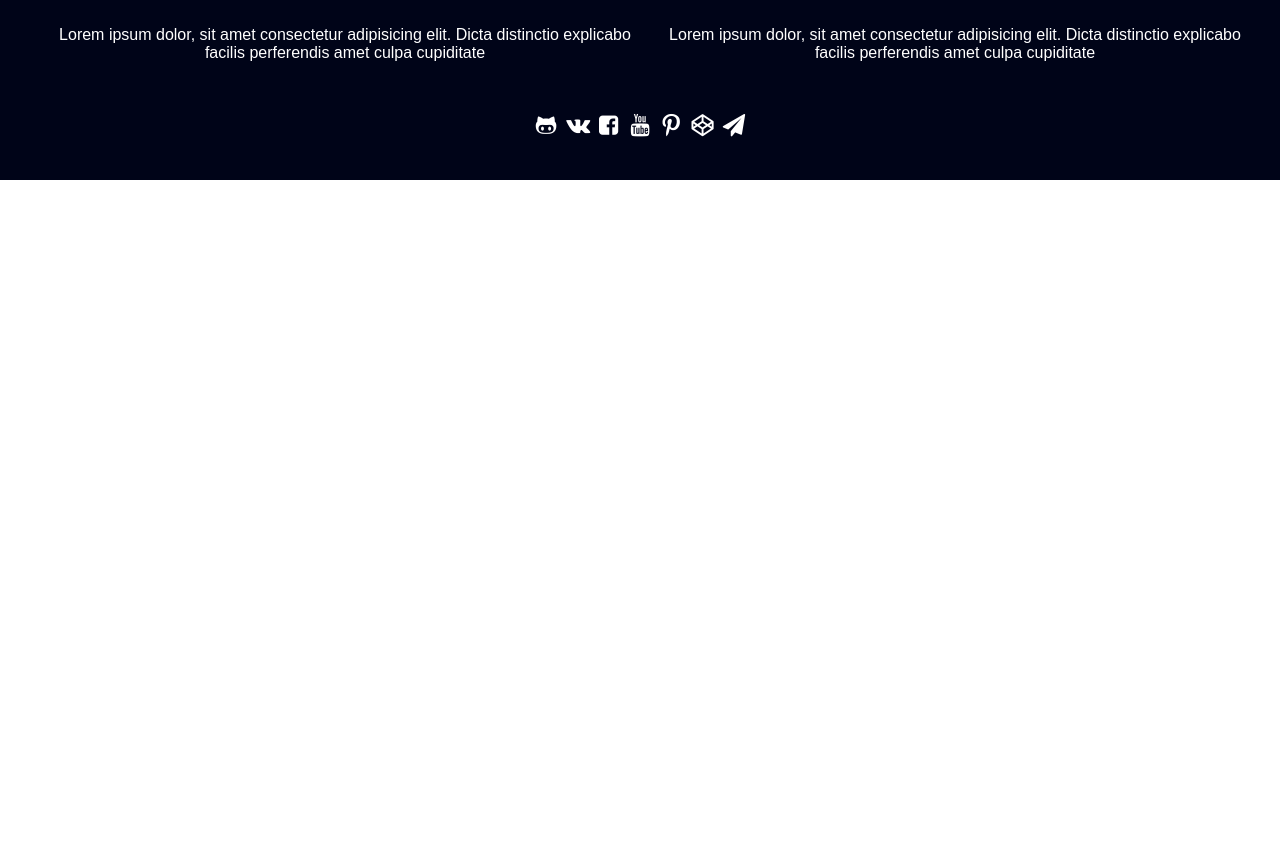
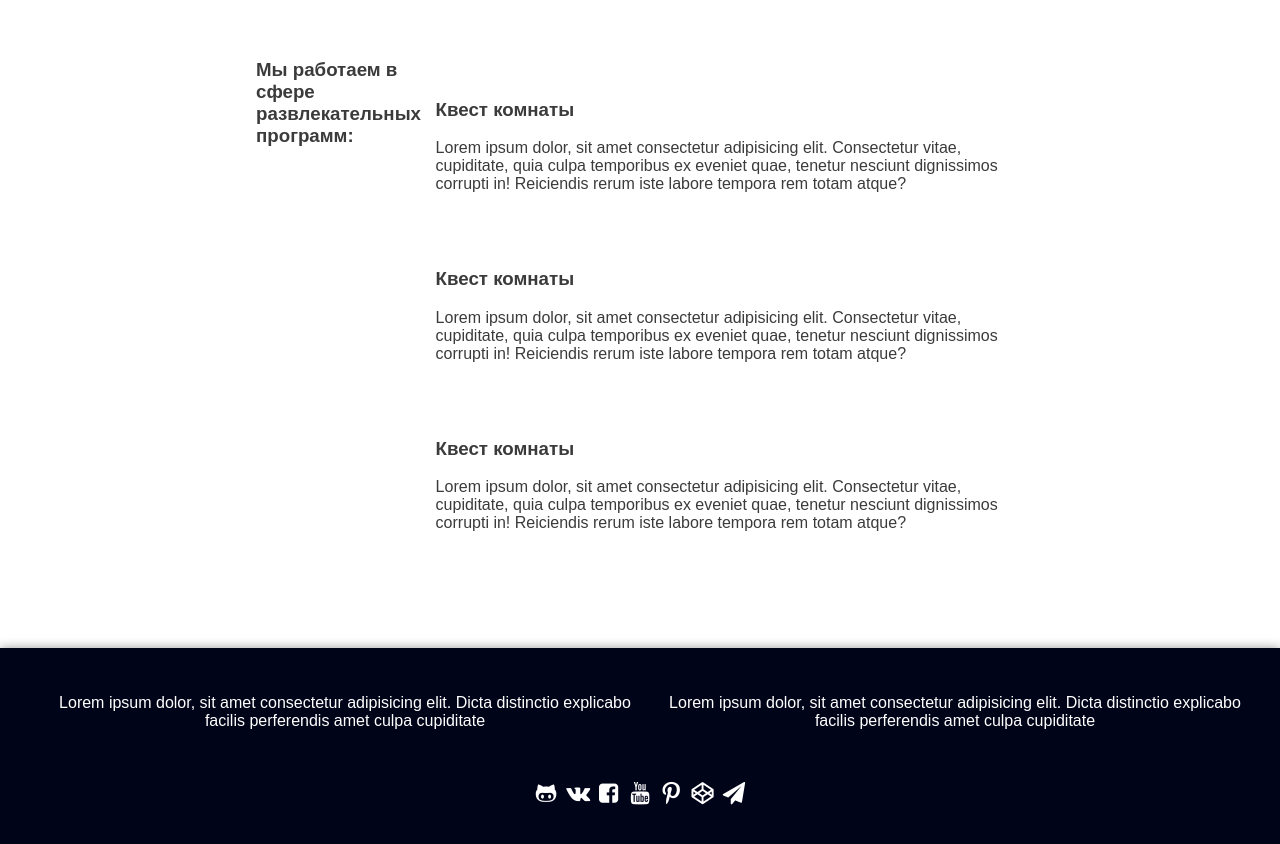
Before and after one commit to Nurjigit-Melis-uulu/KWESTU.com, a plain HTML site: page index.html in a window 1280 px wide. Shown: the part 1260-2104 px from the top of the page. Before the commit the page ends 1440 px from the top, so only its background shows below. Drawn offline with Linux system fonts and the light colour scheme.

Commit message:
add carousel to html

```diff
--- a/index.html
+++ b/index.html
@@ -58,6 +58,44 @@
           </div>
         </article>
       </div>
+      <div class="content">
+        <h3>Мы работаем в сфере развлекательных программ:</h3>
+        <div class="carousel">
+          <div class="content">
+            <div>
+              <h3>Квест комнаты</h3>
+              <p>
+                Lorem ipsum dolor, sit amet consectetur adipisicing elit. Consectetur vitae, cupiditate, quia culpa
+                temporibus ex eveniet quae, tenetur nesciunt dignissimos corrupti in! Reiciendis rerum iste labore
+                tempora
+                rem totam atque?
+              </p>
+            </div>
+          </div>
+          <div class="content">
+            <div>
+              <h3>Квест комнаты</h3>
+              <p>
+                Lorem ipsum dolor, sit amet consectetur adipisicing elit. Consectetur vitae, cupiditate, quia culpa
+                temporibus ex eveniet quae, tenetur nesciunt dignissimos corrupti in! Reiciendis rerum iste labore
+                tempora
+                rem totam atque?
+              </p>
+            </div>
+          </div>
+          <div class="content">
+            <div>
+              <h3>Квест комнаты</h3>
+              <p>
+                Lorem ipsum dolor, sit amet consectetur adipisicing elit. Consectetur vitae, cupiditate, quia culpa
+                temporibus ex eveniet quae, tenetur nesciunt dignissimos corrupti in! Reiciendis rerum iste labore
+                tempora
+                rem totam atque?
+              </p>
+            </div>
+          </div>
+        </div>
+      </div>
     </div>
   </section>
 
--- a/style/main.css
+++ b/style/main.css
@@ -92,13 +92,19 @@ header h1 {
   margin: 0;
 }
 
+section {
+  padding: 20px 0;
+  box-shadow: 0 0 10px rgba(0, 0, 0, .4);
+}
+
 .container {
   width: 60%;
-  margin: 20px auto;
+  margin: 0 auto;
 }
 
 .content {
   display: flex;
+  margin: 40px 0;
 }
 
 article {
```
